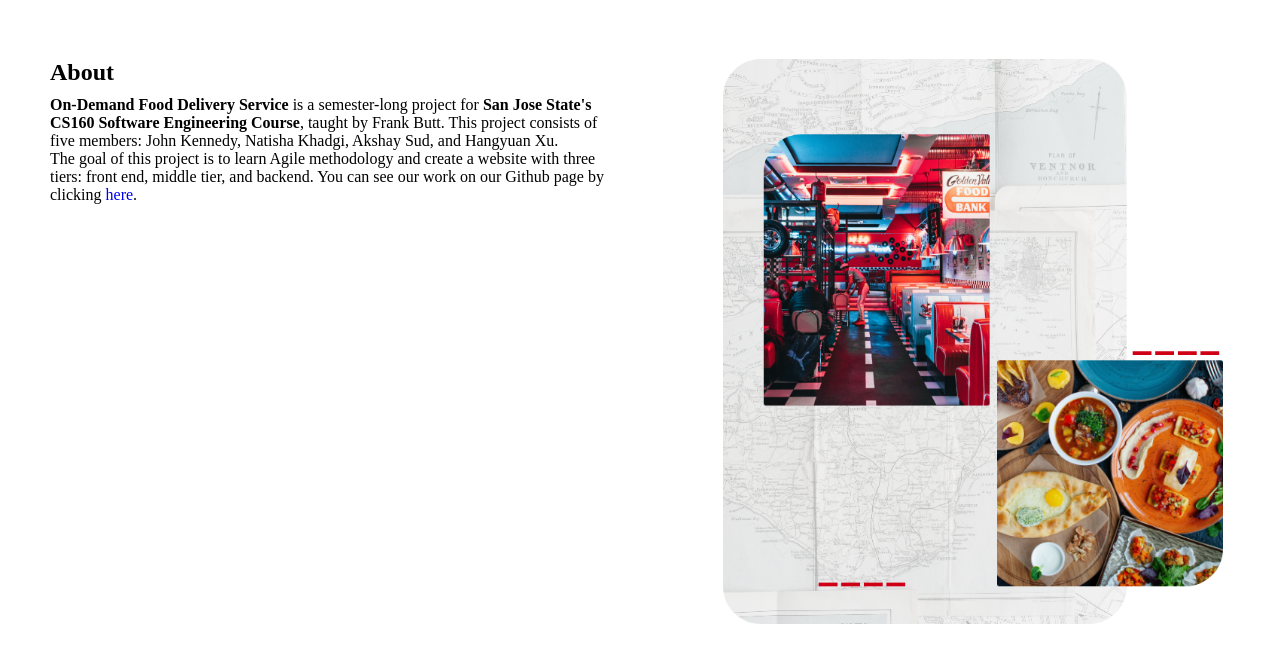
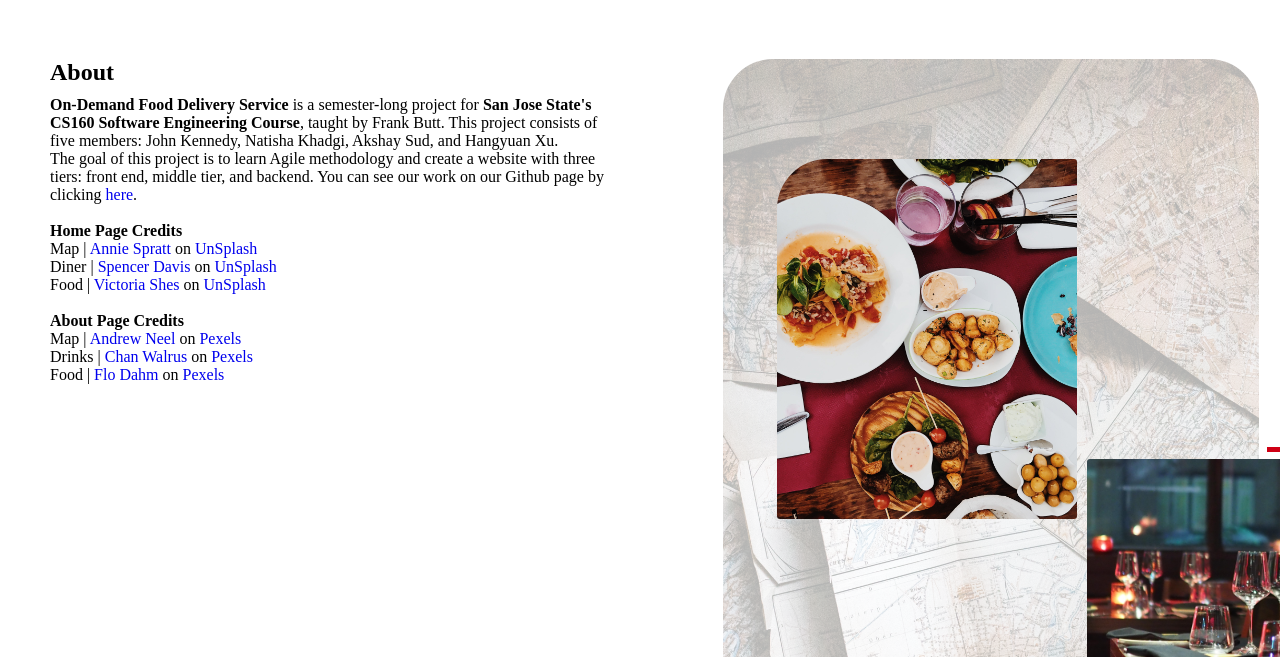
Before and after one commit to jfk-sjsu/ODFDS, a plain HTML site: page website/about.html in a window 1280 px wide. Shown: the part 77-734 px from the top of the page. Drawn offline with Linux system fonts and the light colour scheme.

Commit message:
Update about.html

```diff
--- a/website/about.html
+++ b/website/about.html
@@ -34,14 +34,23 @@
             <p><b>On-Demand Food Delivery Service</b> is a semester-long project for <b>San Jose State's CS160 Software Engineering Course</b>, taught by Frank Butt. This project consists of five members: John Kennedy, Natisha Khadgi, Akshay Sud, and Hangyuan Xu. </p>
               <p>The goal of this project is to learn Agile methodology and create a website with three tiers: front end, middle tier, and backend. You can see our work on our Github page by clicking <a href="https://github.com/jfk-sjsu/ODFDS">here</a>.</p>
 
-          </div>
+              <br>
+              <div class="credits"> <!-- credits -->
+              <p><b>Home Page Credits</b></p>
+              <p>Map | <a href="https://unsplash.com/@anniespratt">Annie Spratt</a> on <a href="https://unsplash.com/photos/ixRYvsuvazA">UnSplash</a></p>
+              <p>Diner | <a href="https://unsplash.com/@spencerdavis">Spencer Davis</a> on <a href="https://unsplash.com/photos/q3ApAZsS1os">UnSplash</a></p>
+              <p>Food | <a href="https://unsplash.com/@victoriakosmo">Victoria Shes</a> on <a href="https://unsplash.com/photos/Qa29U4Crvn4">UnSplash</a></p>
+
+              <br>
+              <p><b>About Page Credits</b></p>
+              <p>Map | <a href="https://www.pexels.com/@andrew">Andrew Neel</a> on <a href="https://www.pexels.com/photo/assorted-map-pieces-2859169/">Pexels</a></p>
+              <p>Drinks | <a href="https://www.pexels.com/@chanwalrus">Chan Walrus</a> on <a href="https://www.pexels.com/photo/chair-cutlery-diner-dining-941861/">Pexels</a></p>
+              <p>Food | <a href="https://www.pexels.com/@flodahm">Flo Dahm</a> on <a href="https://www.pexels.com/photo/alcoholic-beverages-close-up-cuisine-cutlery-541216/">Pexels</a></p>
+            </div> <!-- end of credits -->
+          </div> <!-- end of left -->
           <div class="right">
-            <img src="media/homeImage.png" width="500"alt="Home Image">
-          </div>
-
-
-
-
+            <img src="media/aboutImage.png" alt="About Image" class="responsive">
+          </div> <!-- end of right -->
 
       </div> <!-- end of main content -->
     </div> <!-- end of container -->
```
